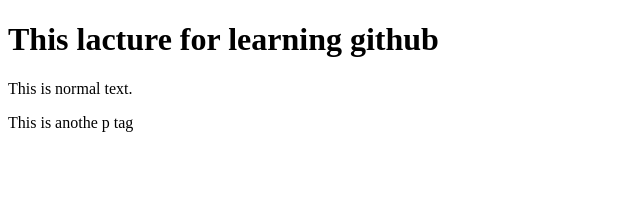
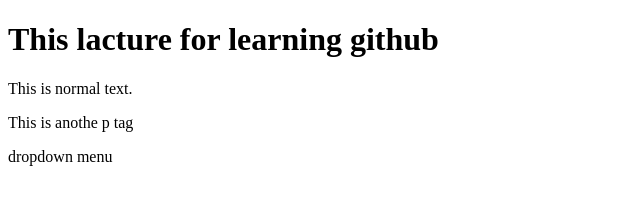
Before and after one commit to Prince1832/newRepository, a plain HTML site: page index.html in a window 1280 px wide. Shown: the whole page, without its empty margins (0-640 px from the left). Drawn offline with Linux system fonts and the light colour scheme.

Commit message:
add a dropdown menu

```diff
--- a/index.html
+++ b/index.html
@@ -11,6 +11,7 @@
     <h1>This lacture for learning github</h1>
     <p>This is normal text.</p>
     <p>This is anothe p tag</p>
+    <span>dropdown menu</span>
 
 </body>
 
```
